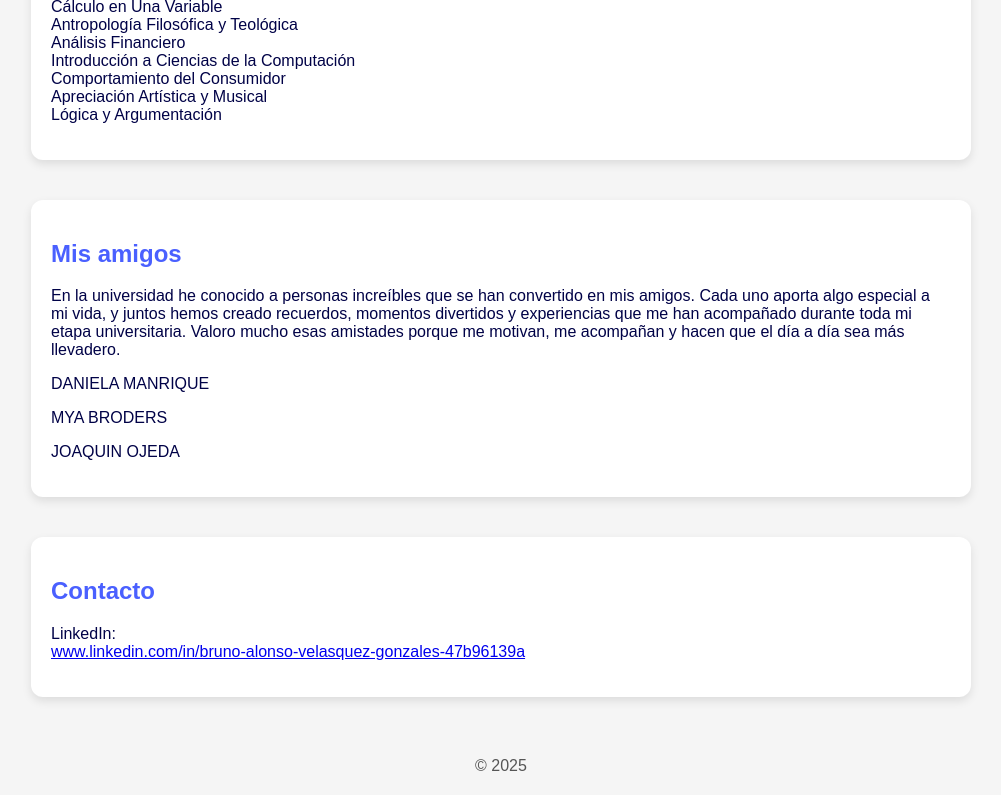
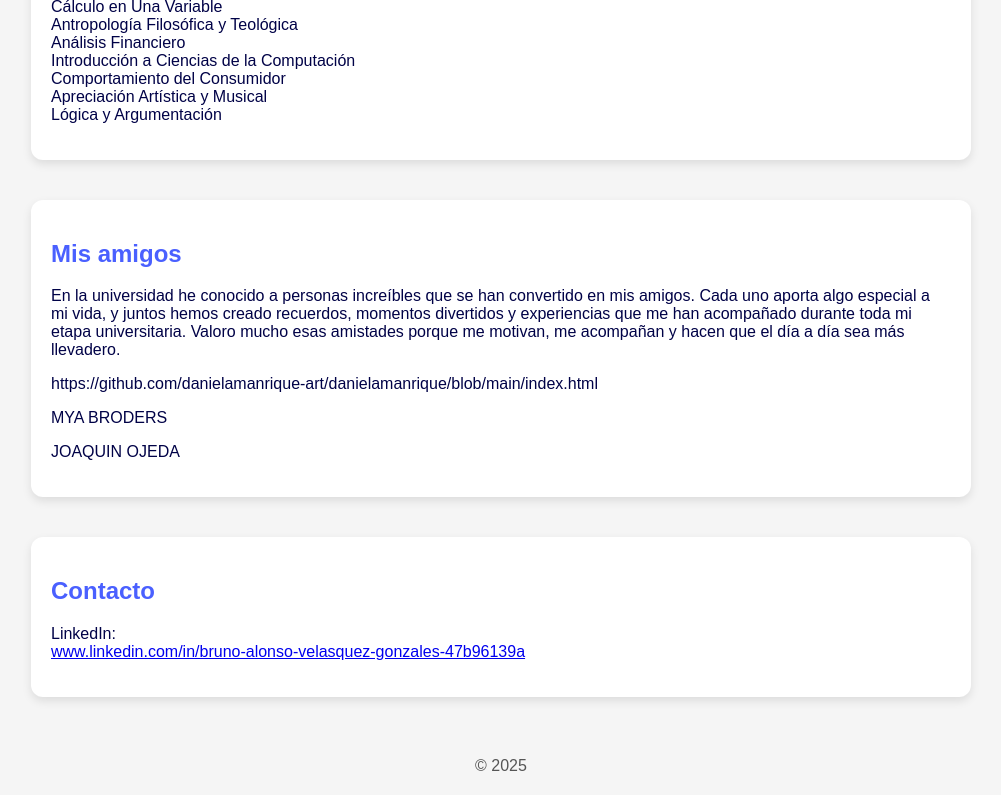
Before and after one commit to brunovelasquez1801/brunovelasquez18.github.io, a plain HTML site: page index.html in a window 1280 px wide. Shown: the part 1278-2073 px from the top of the page, without its empty margins (139-1140 px from the left). Drawn offline with Linux system fonts and the light colour scheme.

Commit message:
Update index.html

```diff
--- a/index.html
+++ b/index.html
@@ -94,7 +94,7 @@
     <h2>Mis amigos</h2>
     <p>En la universidad he conocido a personas increíbles que se han convertido en mis amigos. Cada uno aporta algo especial a mi vida, y juntos hemos creado recuerdos, momentos divertidos y experiencias que me han acompañado durante toda mi etapa universitaria. Valoro mucho esas amistades porque me motivan, me acompañan y hacen que el día a día sea más llevadero.</p>
   <p></p>
-    <p> DANIELA MANRIQUE </p>
+    <p> https://github.com/danielamanrique-art/danielamanrique/blob/main/index.html </p>
     <p> MYA BRODERS</p>
     <p> JOAQUIN OJEDA </p>
   </section>
```
